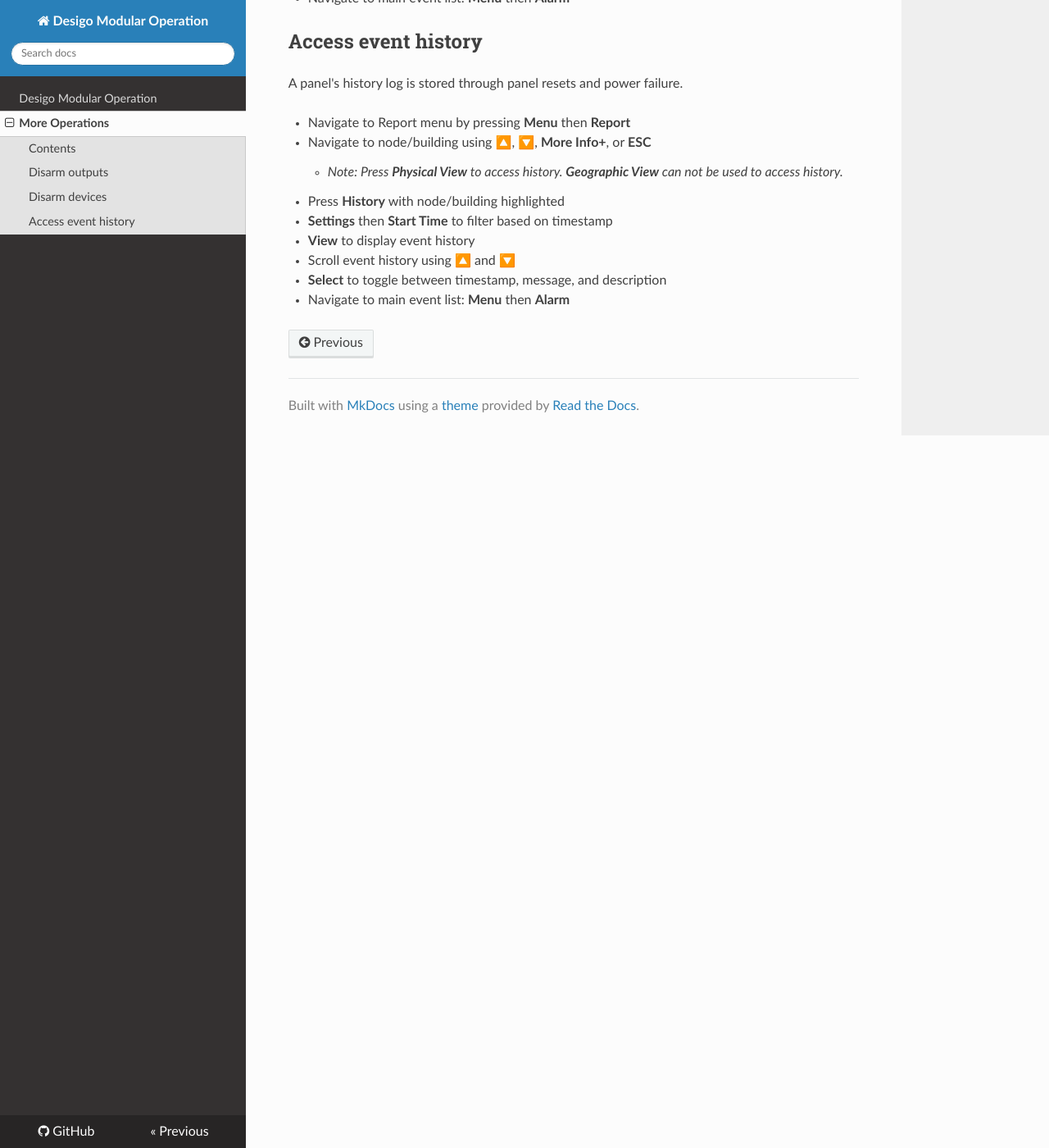
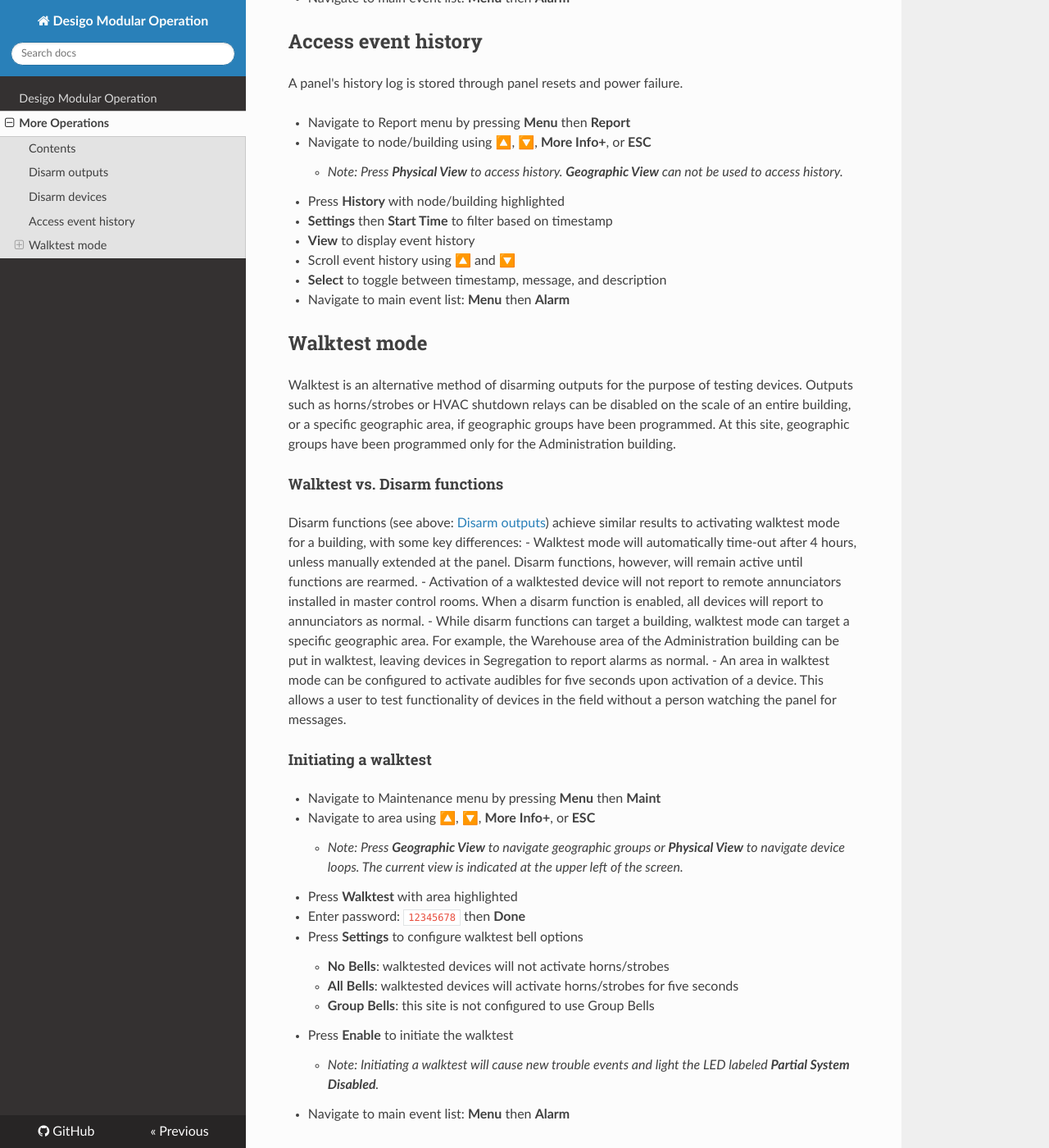
Before and after one commit to brettennis/desigo-modular, an MkDocs documentation site: the page built from docs/operations.md, in a window 1280 px wide and 1400 px high, scrolled down 1079 px. Shown: the whole window at 82% size. Built offline with MkDocs 1.6.1, drawn with Linux system fonts in a browser that asks for light colours; nearby versions of some CDN libraries; some of the changed text lies outside the part shown.

Commit message:
added walktest section

```diff
--- a/docs/operations.md
+++ b/docs/operations.md
@@ -42,3 +42,39 @@
 - Scroll event history using &#128316; and &#128317;
 - **Select** to toggle between timestamp, message, and description
 - Navigate to main event list: **Menu** then **Alarm**
+
+## Walktest mode
+
+Walktest is an alternative method of disarming outputs for the purpose of testing devices. Outputs such as horns/strobes or HVAC shutdown relays can be disabled on the scale of an entire building, or a specific geographic area, if geographic groups have been programmed. At this site, geographic groups have been programmed only for the Administration building.
+
+#### Walktest vs. Disarm functions
+
+Disarm functions (see above: [Disarm outputs](#disarm-outputs)) achieve similar results to activating walktest mode for a building, with some key differences:
+- Walktest mode will automatically time-out after 4 hours, unless manually extended at the panel. Disarm functions, however, will remain active until functions are rearmed.
+- Activation of a walktested device will not report to remote annunciators installed in master control rooms. When a disarm function is enabled, all devices will report to annunciators as normal.
+- While disarm functions can target a building, walktest mode can target a specific geographic area. For example, the Warehouse area of the Administration building can be put in walktest, leaving devices in Segregation to report alarms as normal.
+- An area in walktest mode can be configured to activate audibles for five seconds upon activation of a device. This allows a user to test functionality of devices in the field without a person watching the panel for messages.
+
+#### Initiating a walktest
+
+- Navigate to Maintenance menu by pressing **Menu** then **Maint**
+- Navigate to area using &#128316;, &#128317;, **More Info+**, or **ESC**
+    - _Note: Press **Geographic View** to navigate geographic groups or **Physical View** to navigate device loops. The current view is indicated at the upper left of the screen._
+- Press **Walktest** with area highlighted
+- Enter password: `12345678` then **Done**
+- Press **Settings** to configure walktest bell options
+    - **No Bells**: walktested devices will not activate horns/strobes
+    - **All Bells**: walktested devices will activate horns/strobes for five seconds
+    - **Group Bells**: this site is not configured to use Group Bells
+- Press **Enable** to initiate the walktest
+    - _Note: Initiating a walktest will cause new trouble events and light the LED labeled **Partial System Disabled**._
+- Navigate to main event list: **Menu** then **Alarm**
+
+Devices activated in walktested areas will report to the panel for 30 seconds, and be stored in a report indefinitely. This report can be retrieved at any time by navigating to **Menu**, **Report**, **Status**, **Walktest**.
+
+A walktest will remain active for 4 hours. A user can extend the walktest at any time by pressing **Menu**, **Maint**, **Walktest**, and **Extend**. The walktest can be canceled by pressing **Disable**.
+
+Five minutes before the end of the walktest, a 15-second audible activation occurs. Forty-five seconds before the end of the Walktest, a 45-second audible activation occurs. If **No Bells** has been configured, only strobes will be activated.
+    - _Note: Any devices still in alarm at the time the walktest expires will cause the system to go into alarm as normal. Do not test devices after the five-minute warning._
+
+When the Walktest is completed, acknowledge the _WALKTEST ACTIVATED_ trouble and reset the panel.
```
